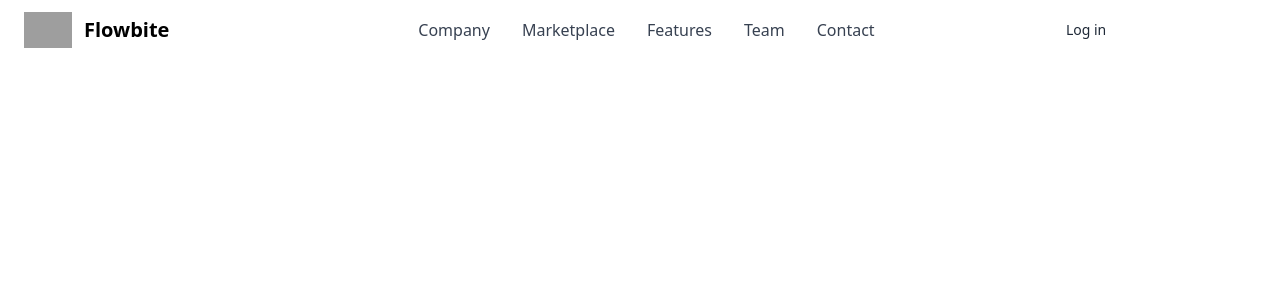
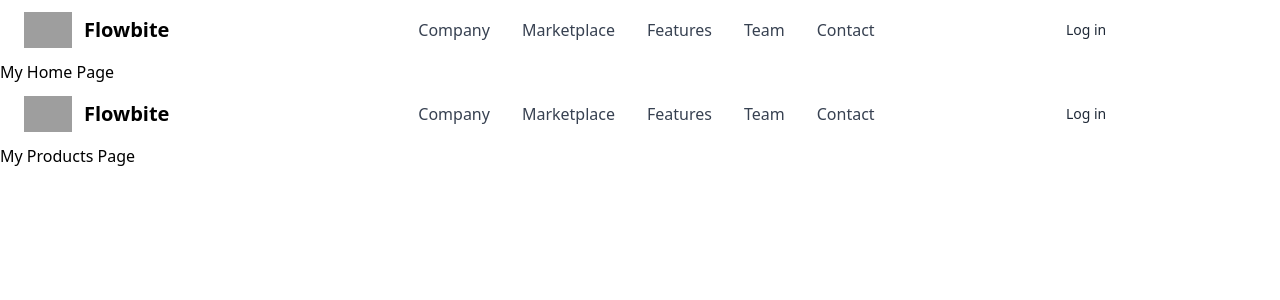
Before and after one commit to eminbasbayan/medas-react-egitimi, a React (Vite) app: page / in a window 1280 px wide. Shown: the top 300 px of the page. Built offline with nearby package versions, Linux system fonts and the light colour scheme; grey boxes are pictures that could not be loaded.

Commit message:
products page oluşturuldu

```diff
--- a/src/App.jsx
+++ b/src/App.jsx
@@ -1,9 +1,12 @@
 import Header from "./components/Layout/Header";
+import HomePage from "./pages/HomePage";
+import ProductsPage from "./pages/ProductsPage";
 
 function App() {
   return (
     <div>
-      <Header />
+      <HomePage />
+      <ProductsPage />
     </div>
   );
 }
--- /dev/null
+++ b/src/pages/ProductsPage.jsx
@@ -0,0 +1,13 @@
+import { Fragment } from "react";
+import Header from "../components/Layout/Header";
+
+function ProductsPage() {
+  return (
+    <Fragment>
+      <Header />
+      <h1>My Products Page</h1>
+    </Fragment>
+  );
+}
+
+export default ProductsPage;
```
